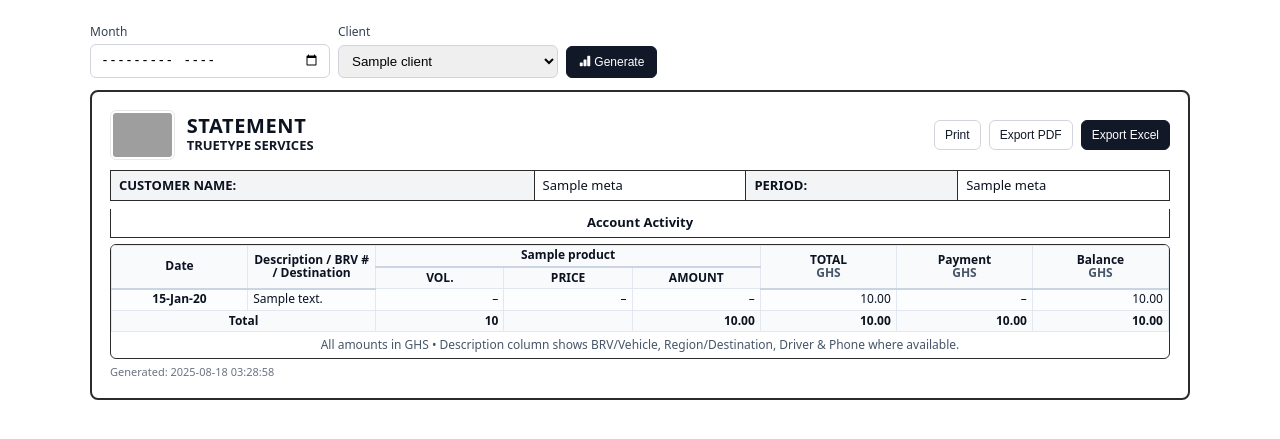
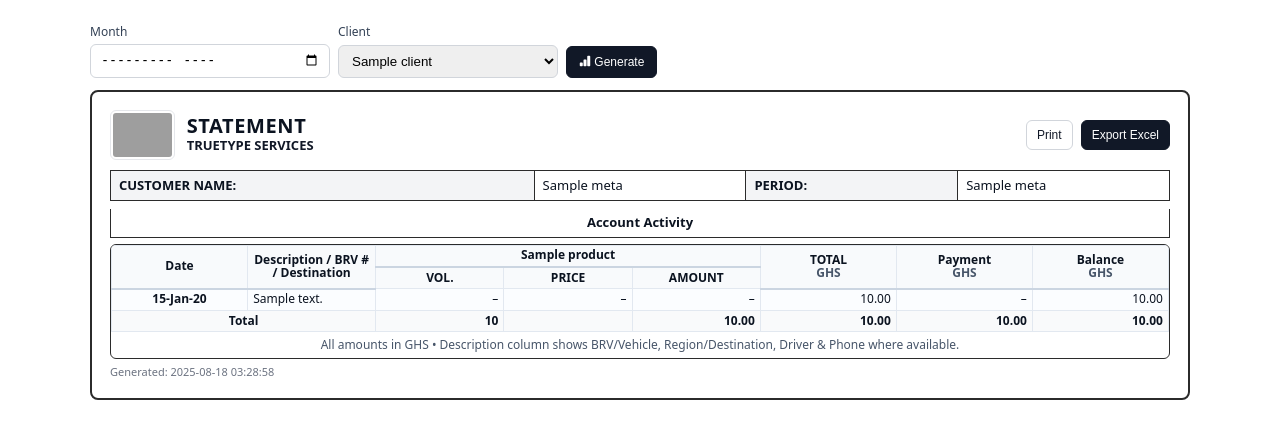
Before and after one commit to Cybok06/TTS, a Flask app: template templates/reports.html in a window 1280 px wide. Shown: the top 439 px of the page. Run offline with Flask 3, Linux system fonts and the light colour scheme; the template is opened without the code that fills it: most values are stand-ins (such as "Sample title", 1, 10 or a date in 2020); parts of the project's set-up code (start-up, migrations or seed data) failed here and were passed over; some libraries are stand-ins or nearby versions; grey boxes are pictures that could not be loaded.

Commit message:
Update reports.html

```diff
--- a/templates/reports.html
+++ b/templates/reports.html
@@ -135,7 +135,6 @@
       <div class="brand-center"></div>
       <div class="action-bar">
         <button type="button" class="btn ghost" id="btnPrint">Print</button>
-        <button type="button" class="btn ghost" id="btnPDF" title="Click: Full-page (like Print).  Shift+Click: Vector PDF">Export PDF</button>
         <button type="button" class="btn" id="btnExcel">Export Excel</button>
       </div>
     </div>
```
